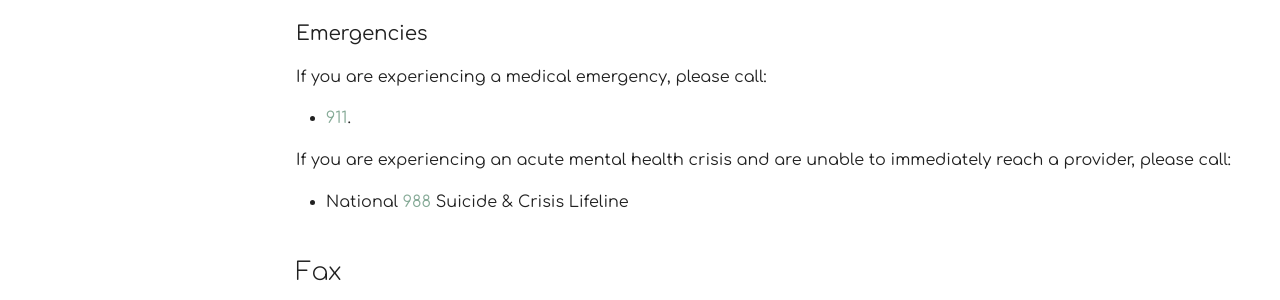
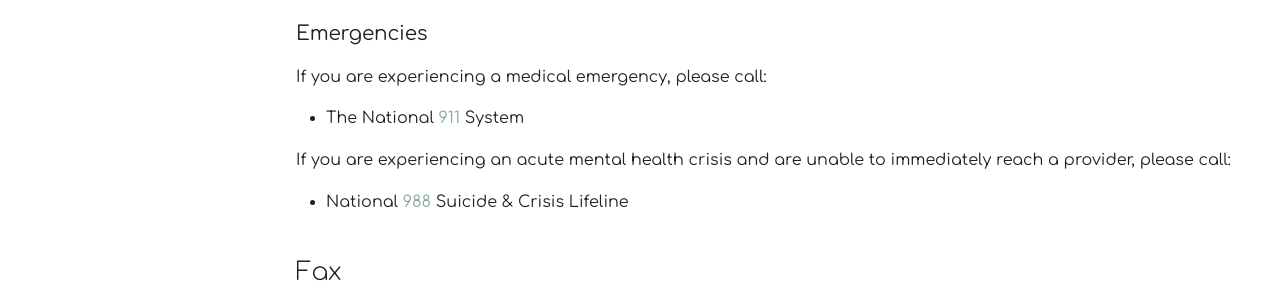
Before and after one commit to motm-therapy/website, an MkDocs documentation site: the page built from docs/contact.md, in a window 1280 px wide and 1184 px high. Shown: the part 701-1001 px from the top of the window. Built offline with MkDocs 1.6.1 and Material for MkDocs 9.7.7, drawn with Linux system fonts in a browser that asks for light colours.

Commit message:
Update contact.md

```diff
--- a/docs/contact.md
+++ b/docs/contact.md
@@ -23,7 +23,7 @@ If we are unable to answer, we will respond to voicemails within one business da
 
 If you are experiencing a medical emergency, please call:
 
-- [911](tel:911).
+- The National [911](tel:911) System
 
 If you are experiencing an acute mental health crisis and are unable to immediately reach a provider,
 please call:
```
